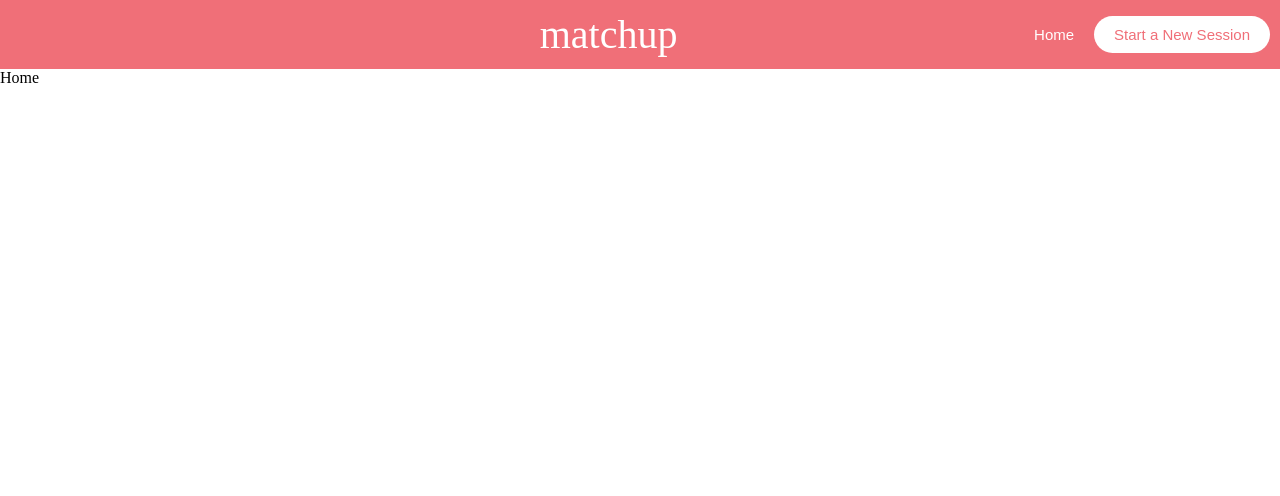
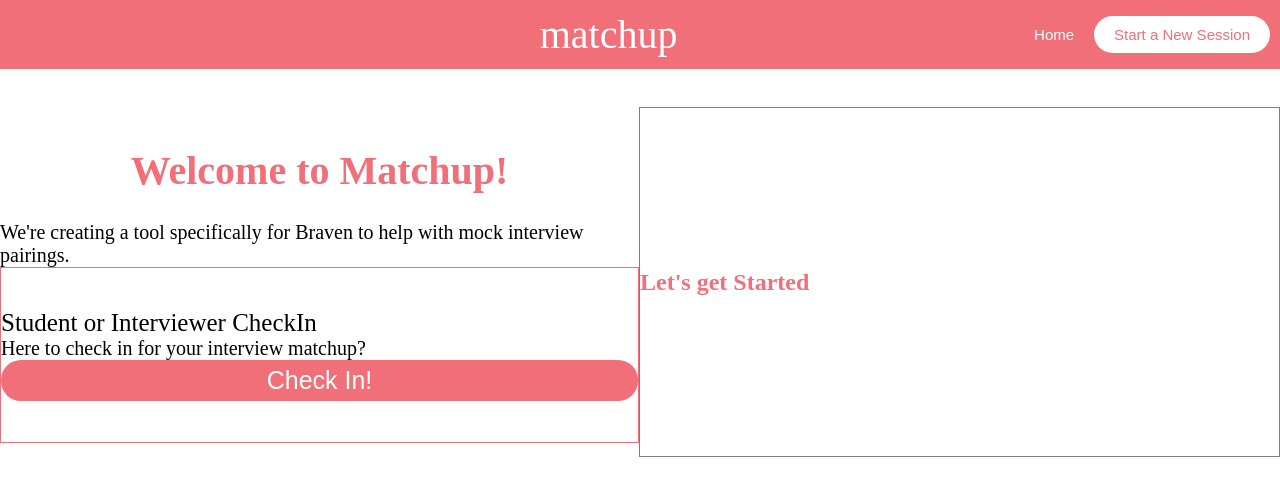
Before and after one commit to opportunity-hack-san-jose-2019/Team22, a React app: page / in a window 1280 px wide. Shown: the top 496 px of the page. Built offline with nearby package versions, Linux system fonts and the light colour scheme.

Commit message:
home ish

```diff
--- /dev/null
+++ b/routes/Home.css
@@ -0,0 +1,55 @@
+#home {
+    width: 100%;
+    height: 100%;
+    display: flex;
+    flex-direction: row no-wrap;
+    place-content: center space-between;
+
+}
+
+#welcome {
+    margin-top: 3%;
+    width: 50%;
+    min-height: 100%;
+    display: flex;
+    font-size: 20px;
+    flex-direction: column;
+    align-content: center;
+    justify-content: center;
+    flex: 1 1 2;
+}
+
+#info {
+    margin-top: 3%;
+    border: thin solid grey;
+    width: 50%;
+    min-height: 100%;
+    display: flex;
+    flex-direction: column;
+    align-content: center;
+    justify-content: center;
+    justify-items: center;
+    /* place-content: center center; */
+}
+
+#checkIn {
+    min-height: 50%;
+    display: flex;
+    font-size: 20px;
+    flex-direction: column;
+    align-content: center;
+    justify-content: center;
+    border: thin solid #f06f78;
+}
+
+#checkIn-btn {
+    display: block;
+    padding: 6px;
+    font-size: 25px;
+    padding-right: 0;
+    padding-left: 0;
+    border: none;
+    border-radius: 20px;
+    background-color: #f06f78;
+    color: white;
+}
--- a/routes/Home.js
+++ b/routes/Home.js
@@ -1,11 +1,33 @@
-import React from "react";
+import React, { Fragment } from "react";
 import Navbar from "../Components/Navbar/Navbar";
+import './Home.css';
 
 class Home extends React.Component {
   render() {
     return (
-      <div>
-        Home
+      <div id='home'>
+        <div id="welcome">
+        <h1>
+          Welcome to Matchup!
+        </h1>
+          <div>
+            We're creating a tool specifically for Braven to help
+            with mock interview pairings.
+          </div>
+          <div id="checkIn">
+          <div style={{fontSize: "25px"}}>
+          Student or Interviewer CheckIn
+          </div>
+            <div>
+              Here to check in for your interview matchup?
+            </div>
+            <button id="checkIn-btn">Check In!</button>
+          </div>
+        </div>
+        <div id="info">
+        <h2 style={{color: "#f06f78"}}>Let's get Started</h2>
+
+        </div>
       </div>
     );
   }
```
